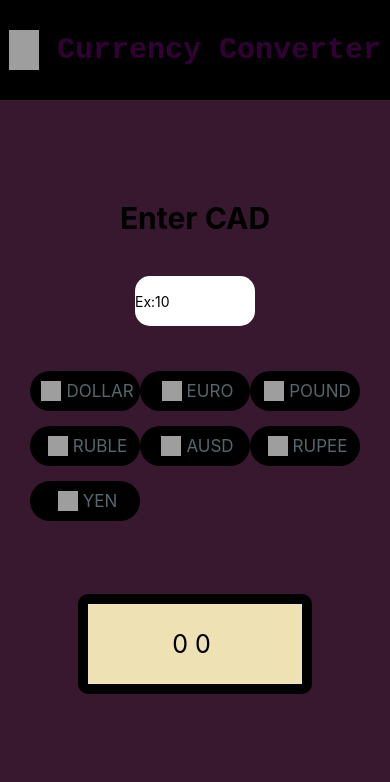
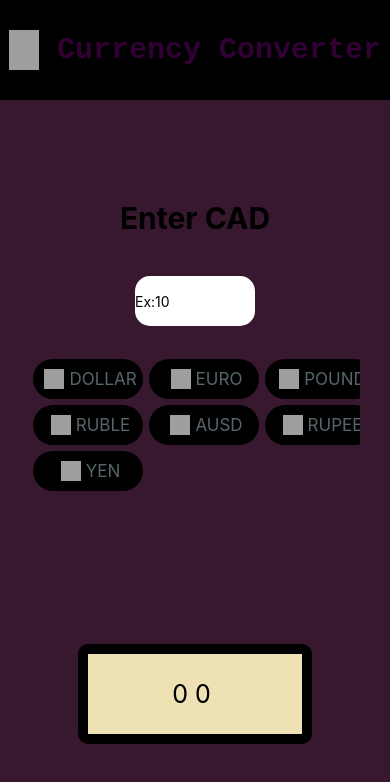
Before and after one commit to KristinAlex1/Currency-Calculator-React-Navtive-App, a React Native app: screen / in a window 390 px wide. Shown: the top 782 px of the page. Built offline with nearby package versions, Linux system fonts and the light colour scheme; grey boxes are pictures that could not be loaded.

Commit message:
Added few styling

```diff
--- a/src/App.tsx
+++ b/src/App.tsx
@@ -149,7 +149,7 @@ const styles = StyleSheet.create({
     borderRadius: 20,
     alignItems: 'center',
     justifyContent: 'center',
-    marginTop: 15,
+    margin: 3,
     flexDirection: 'row',
   },
   buttonTxt: {
@@ -162,6 +162,8 @@ const styles = StyleSheet.create({
     width: 20,
   },
   displayContainer: {
+    position: 'absolute', // Keeps the container fixed
+    bottom: 100,         // Adjust based on desired position
     width: '60%',
     height: 100,
     backgroundColor: '#EEE1B3',
@@ -169,8 +171,6 @@ const styles = StyleSheet.create({
     justifyContent: 'center',
     alignItems: 'center',
     alignSelf: 'center',
-    marginBottom: 150,
-    marginTop: -150,
     borderBlockColor: 'black',
     borderWidth: 10,
   },
```
